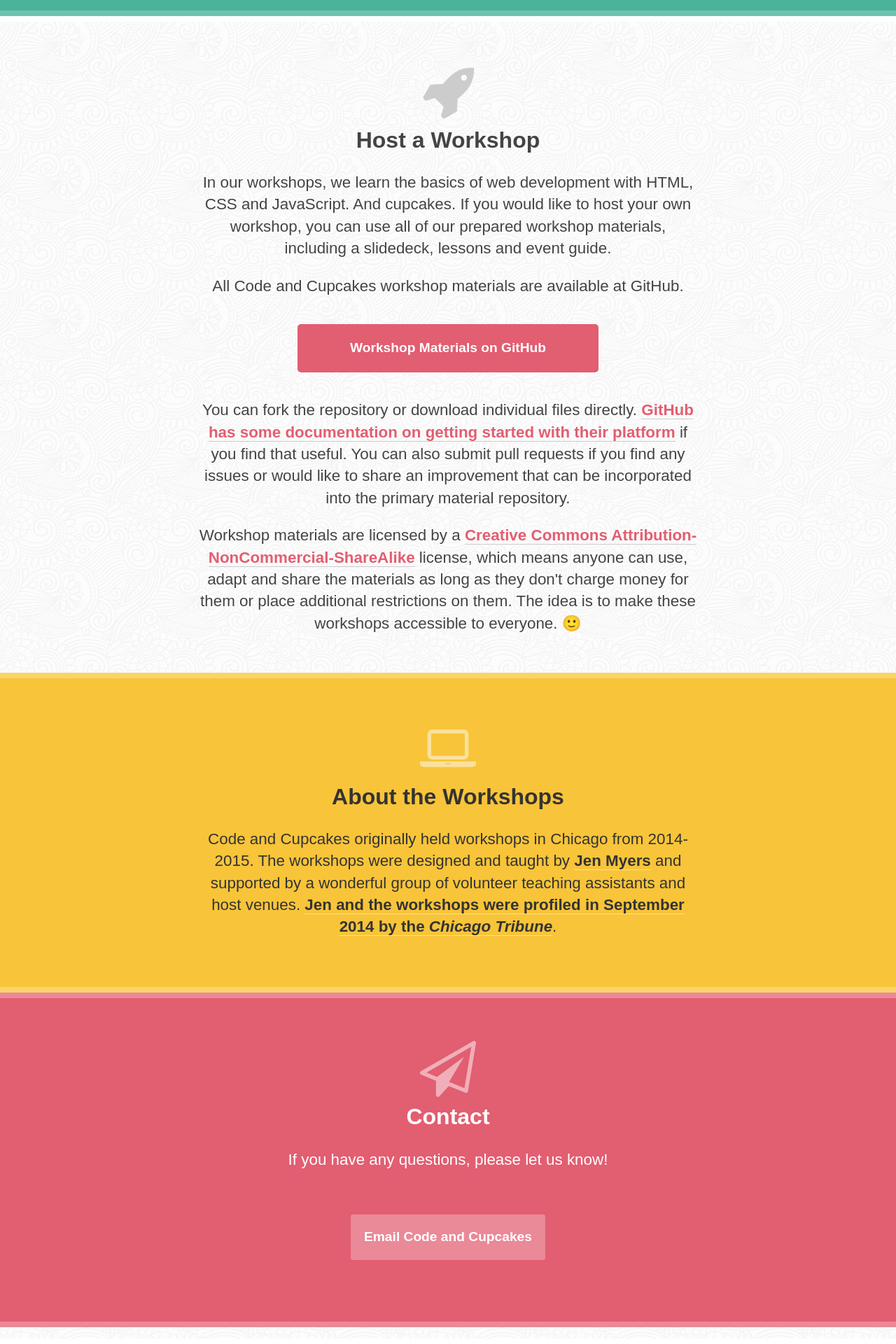
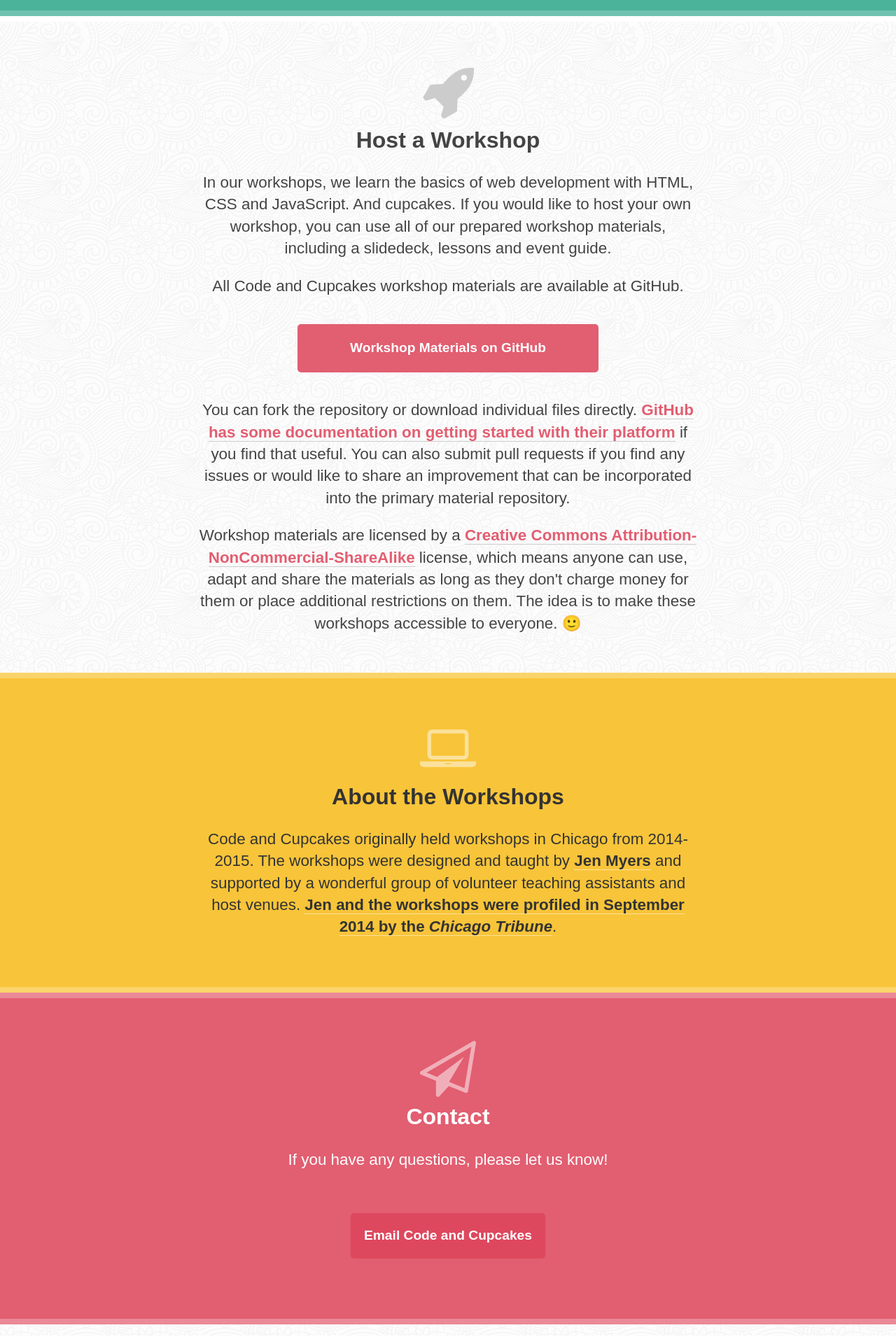
Before and after one commit to jenmyers/codeandcupcakes.net, a Jekyll site: the page built from index.html, in a window 1280 px wide. Shown: the part 1018-2938 px from the top of the page at 70% size. Built offline with Jekyll 4.4.1, drawn with Linux system fonts in a browser that asks for light colours; nearby versions of some CDN libraries.

Commit message:
Update contact button styling

```diff
--- a/_sass/_base.scss
+++ b/_sass/_base.scss
@@ -292,14 +292,14 @@
 
 a.button-solid-contact {
   @extend .button-solid;
-  background-color: lighten($color-link, 10%);
-  border-color: $color-link;
+  background-color: darken($color-link, 5%);
+  border: none;
   color: #fff;
 }
 
 a:hover.button-solid-contact {
   background-color: darken($color-link, 10%);
-  border-color: $color-link;
+  border: none;
 }
 
 
```
